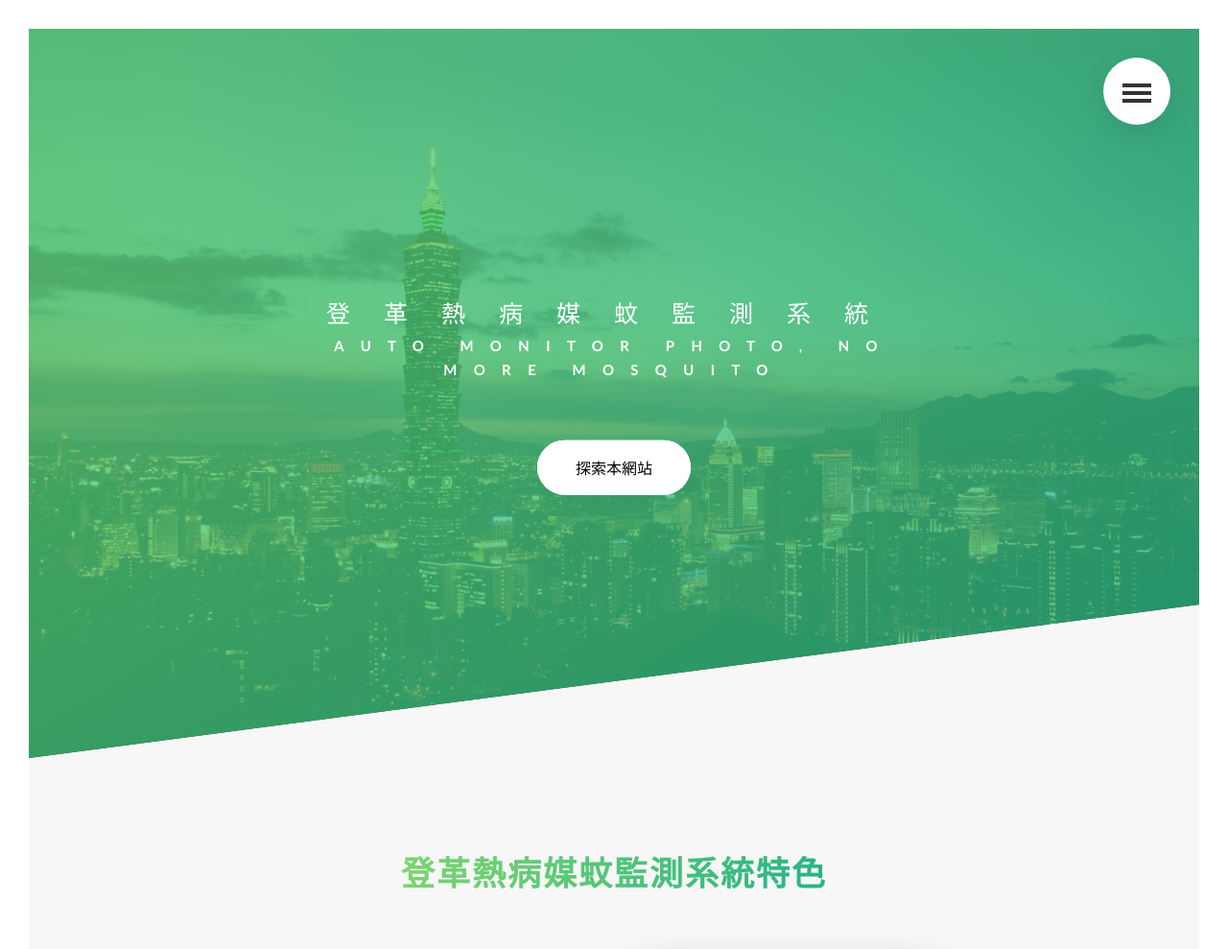
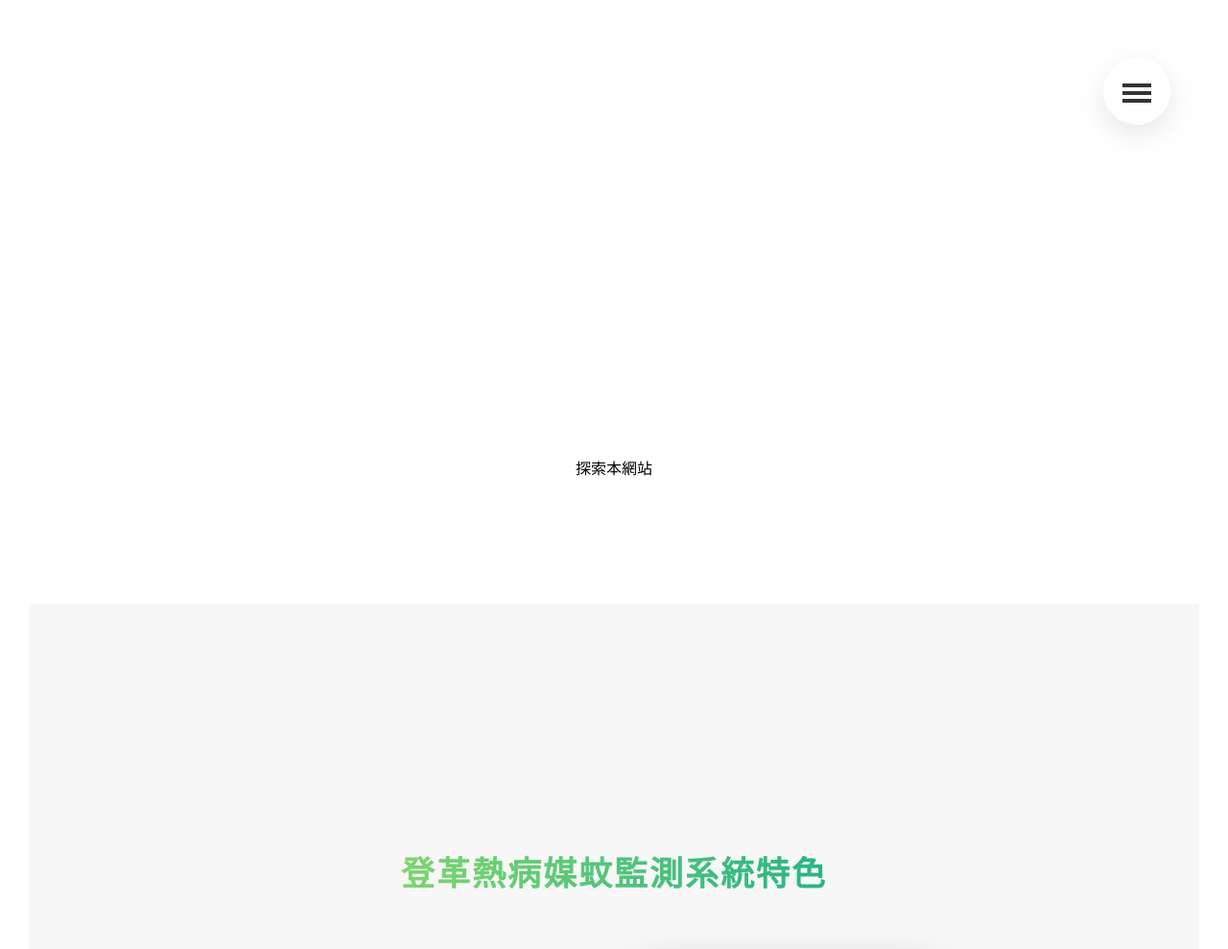
Before and after one commit to luke0619/test, a Django app: page / in a window 1280 px wide. Shown: the top 989 px of the page at 96% size. Run offline with Django 3.2, Linux system fonts and the light colour scheme; some libraries are stand-ins or nearby versions.

Commit message:
Update style.css
second

```diff
--- a/main/static/main/css/style.css
+++ b/main/static/main/css/style.css
@@ -535,7 +535,7 @@
 
 .header {
   height: 95vh;
-  background-image: linear-gradient(to right bottom, rgba(100, 213, 111, 0.8), rgba(40, 180, 133, 0.8)), url(../img/hero.jpeg);
+  background-image: linear-gradient(to right bottom, rgba(100, 213, 111, 0.8), rgba(40, 180, 133, 0.8)));
   background-size: cover;
   background-position: top;
   position: relative;
```
